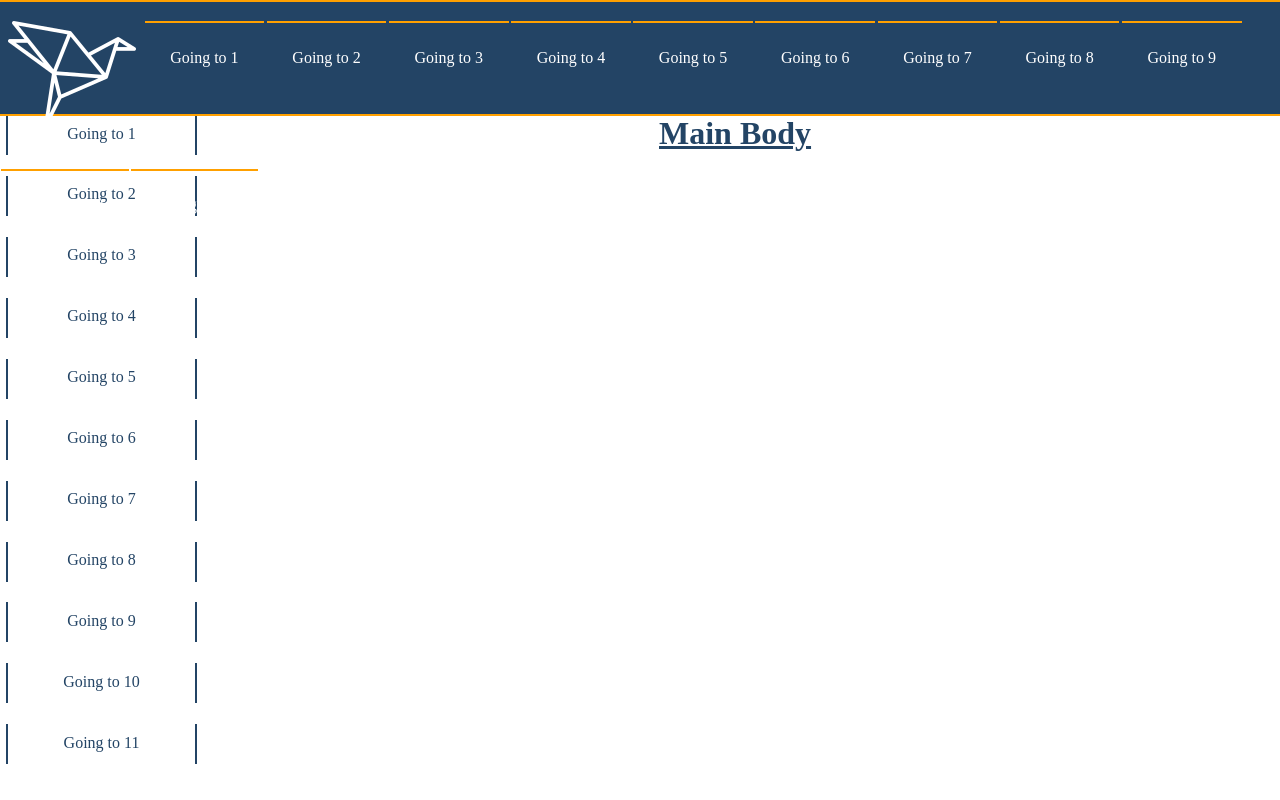
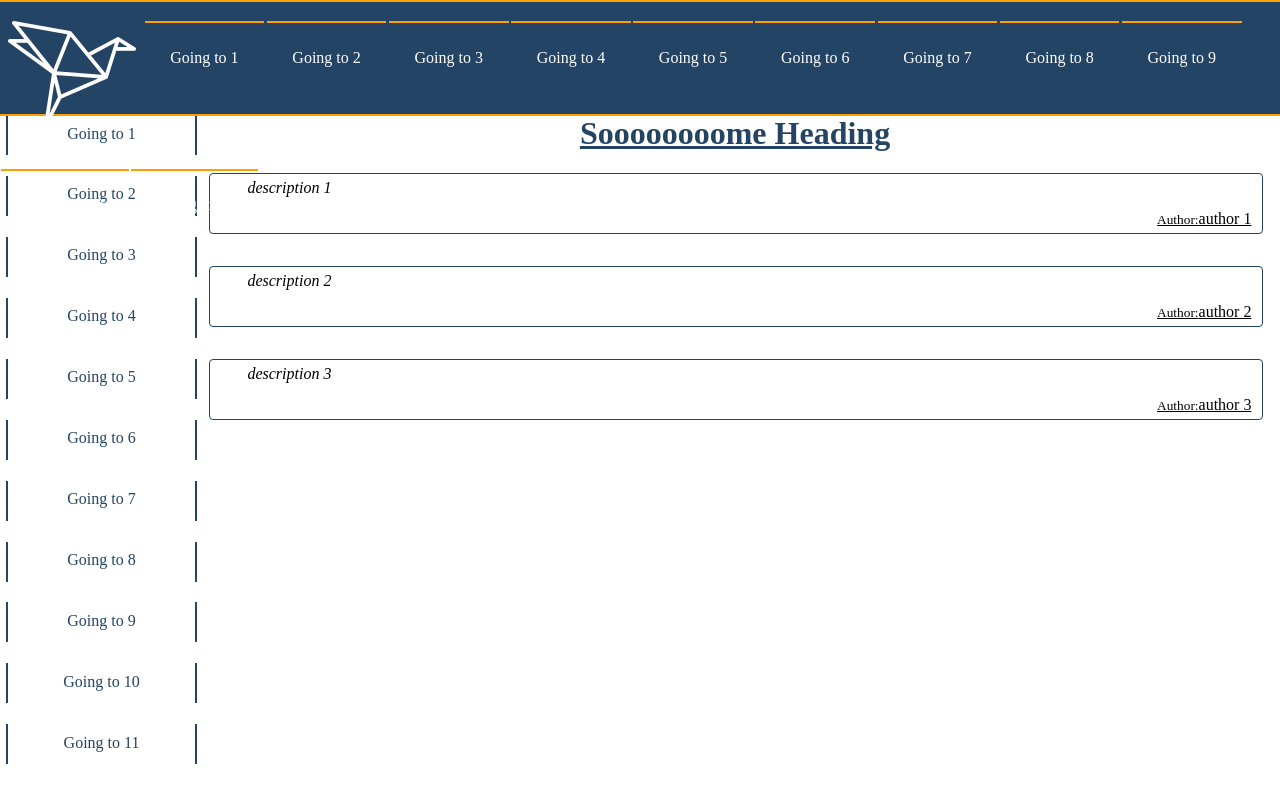
Before and after one commit to vinhhn3/tcd0302-react-origami, a React (Create React App) app: page / in a window 1280 px wide. Shown: the top 800 px of the page. Built offline with nearby package versions, Linux system fonts and the light colour scheme.

Commit message:
Main layout without api request

```diff
--- /dev/null
+++ b/src/components/post/Post.js
@@ -0,0 +1,18 @@
+import React from "react";
+import birdLogo from "../../assets/white-origami-bird.png";
+const Post = ({ description, author }) => {
+  return (
+    <div className="Post">
+      <img alt="" src={birdLogo} />
+      <p className="description">{description}</p>
+      <div>
+        <span>
+          <small>Author:</small>
+          {author}
+        </span>
+      </div>
+    </div>
+  );
+};
+
+export default Post;
--- a/src/pages/Main.js
+++ b/src/pages/Main.js
@@ -1,12 +1,39 @@
-import React from "react";
+import React, { useState } from "react";
+import Post from "../components/post/Post";
 import Aside from "./Aside";
 
 const Main = () => {
+  const [posts, setPosts] = useState([
+    {
+      id: 1,
+      description: "description 1",
+      author: "author 1",
+    },
+    {
+      id: 2,
+      description: "description 2",
+      author: "author 2",
+    },
+    {
+      id: 3,
+      description: "description 3",
+      author: "author 3",
+    },
+  ]);
   return (
     <div className="Container">
       <Aside />
       <div className="Main">
-        <h1>Main Body</h1>
+        <h1>Soooooooome Heading</h1>
+        <div className="Posts">
+          {posts.map((post) => (
+            <Post
+              key={post.id}
+              description={post.description}
+              author={post.author}
+            />
+          ))}
+        </div>
       </div>
     </div>
   );
```
